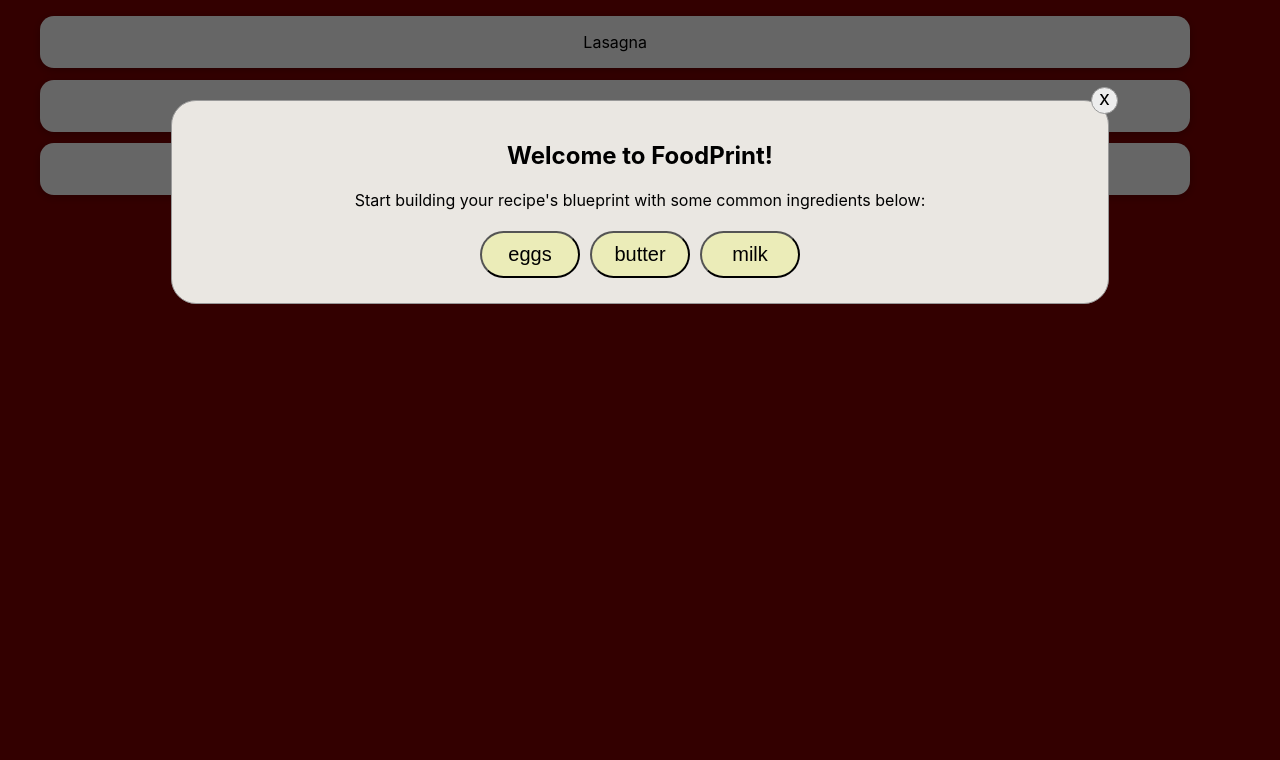
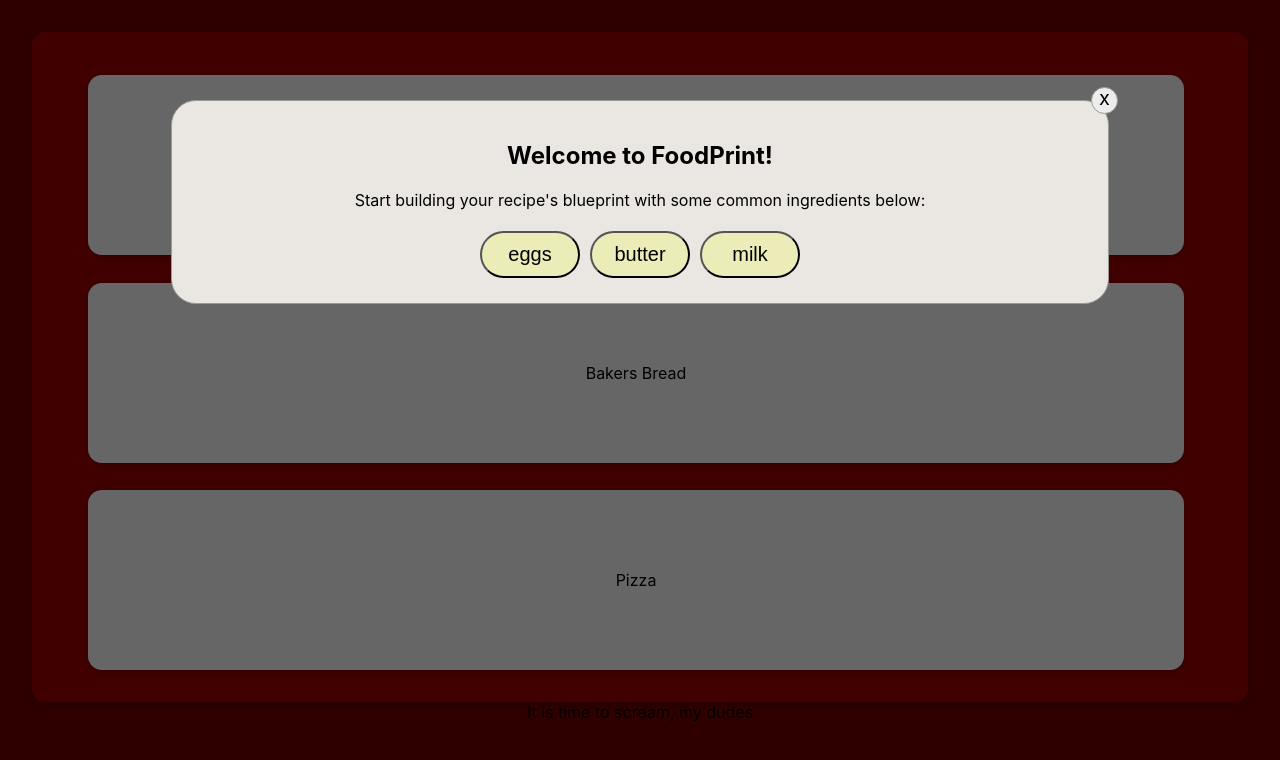
Before and after one commit to VillaCodes/FoodPrint, a React (Vite) app: page / in a window 1280 px wide. Shown: the top 760 px of the page. Built offline with nearby package versions, Linux system fonts and the light colour scheme.

Commit message:
style(mainPage): styled the main page and added adjustments to the container components.

```diff
--- a/src/components/Recipes/RecipeItem.tsx
+++ b/src/components/Recipes/RecipeItem.tsx
@@ -4,7 +4,7 @@ import Card from '../UI/Card';
 const RecipeItem: React.FC<{text: string}> = (props) => {
   return (
     <li>
-      <Card>
+      <Card class='recipeCard'>
         {props.text}
       </Card>
     </li>
--- a/src/components/Recipes/Recipes.css
+++ b/src/components/Recipes/Recipes.css
@@ -22,10 +22,10 @@
   }
 
   body {
-    background-color: maroon;
+    background-color: #750000;
   }
 
   ul {
     list-style: none;
-    margin-right: 7%;
+    margin-right: 3rem;
   }
--- a/src/components/Recipes/Recipes.tsx
+++ b/src/components/Recipes/Recipes.tsx
@@ -1,8 +1,8 @@
 import React from 'react';
 
 import RecipeItem from './RecipeItem';
-// import Recipe from '../../models/recipe';
 // import { FoodprintContext } from '../../store/ingredient-context';
+import Card from '../UI/Card';
 import "./Recipes.css";
 
 const tempRecipes = ['Lasagna', 'Bakers Bread', 'Pizza']
@@ -10,11 +10,13 @@ const tempRecipes = ['Lasagna', 'Bakers Bread', 'Pizza']
 const Recipes: React.FC = () => {
   return (
     <>
+    <Card class='card'>
       <ul>
         {tempRecipes.map((item) => (
           <RecipeItem text={item} />
         ))}
       </ul>
+    </Card>
     </>
   );
 };
--- a/src/components/UI/Card.css
+++ b/src/components/UI/Card.css
@@ -2,6 +2,16 @@
   padding: 1rem;
   box-shadow: 0 2px 8px rgba(0, 0, 0, 0.25);
   border-radius: 14px;
-  background-color: white;
-  margin-top: 1%
+  background-color: #a30000;
+  margin-top: 2rem;
+  margin-left: 2rem;
+  margin-right: 2rem;
 }
+
+.recipeCard {
+  padding: 5rem;
+  box-shadow: 0 2px 8px rgba(0, 0, 0, 0.25);
+  border-radius: 14px;
+  background-color: White;
+  margin-top: 2.5%
+}
--- a/src/components/UI/Card.tsx
+++ b/src/components/UI/Card.tsx
@@ -1,8 +1,8 @@
 import React from 'react';
 import './Card.css'
 
-const Card: React.FC = (props) => {
-  return <div className='card'>{props.children}</div>
+const Card: React.FC<{ class: string }> = (props) => {
+  return <div className={props.class}>{props.children}</div>
 };
 
 export default Card;
```
